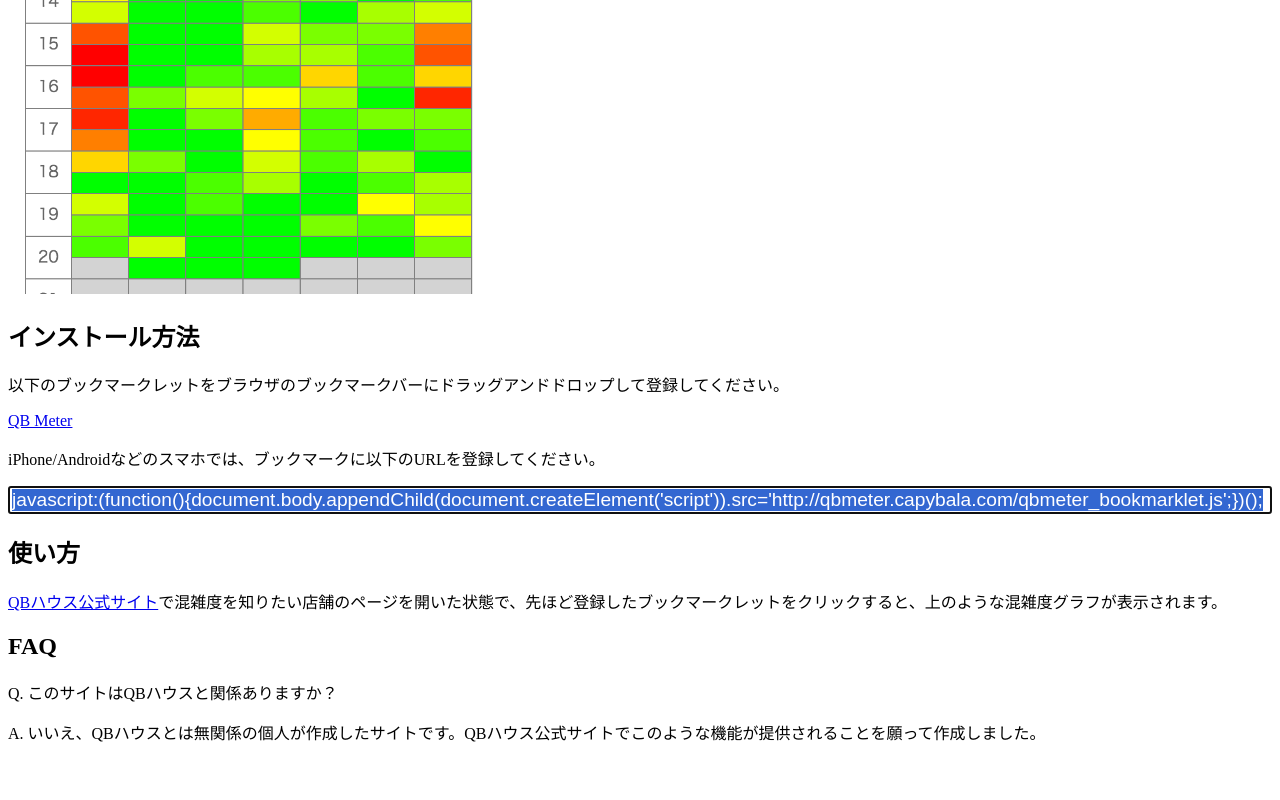
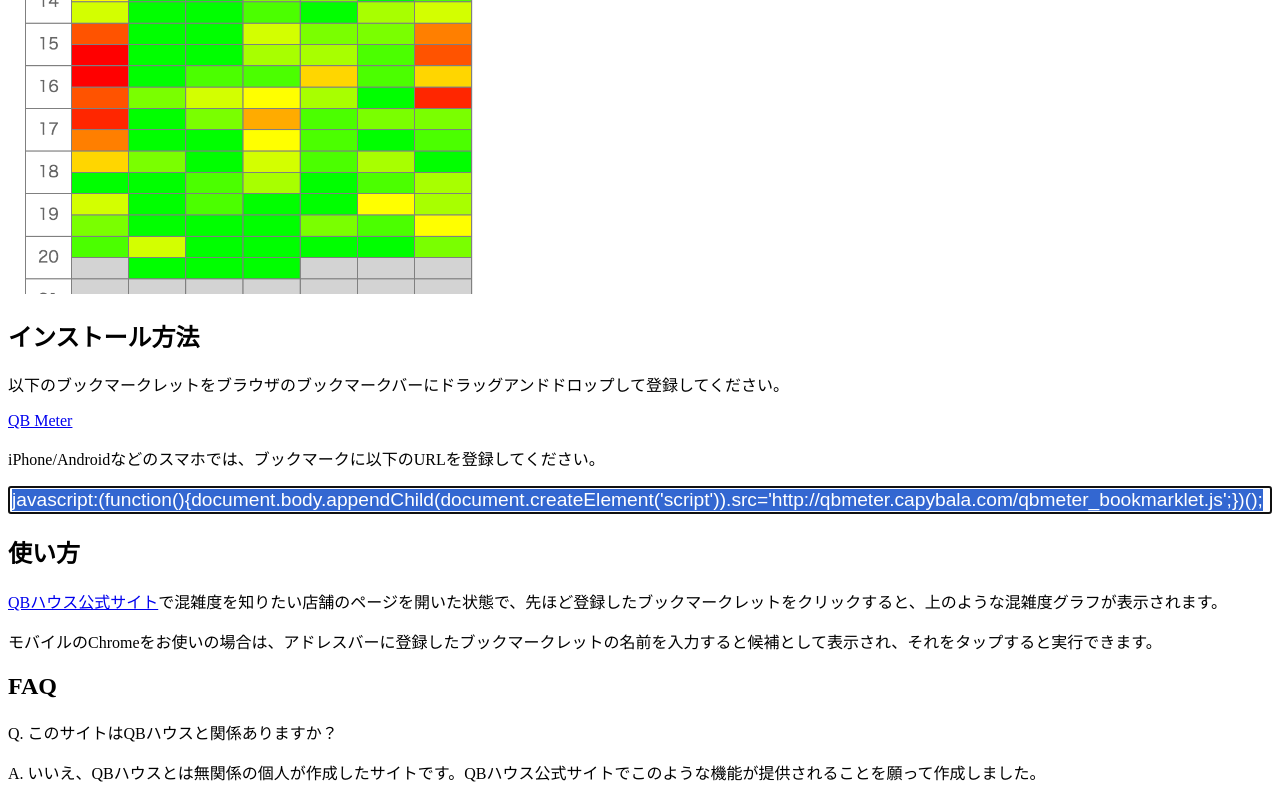
Before and after one commit to capybala/qbmeter, a plain HTML site: page index.html in a window 1280 px wide. Shown: the part 764-1564 px from the top of the page. Before the commit the page ends 1524 px from the top, so only its background shows below. Drawn offline with Linux system fonts and the light colour scheme.

Commit message:
Update index.html

```diff
--- a/index.html
+++ b/index.html
@@ -26,6 +26,7 @@
 
 		<h2>使い方</h2>
 		<p><a href="http://www.qbhouse.co.jp/">QBハウス公式サイト</a>で混雑度を知りたい店舗のページを開いた状態で、先ほど登録したブックマークレットをクリックすると、上のような混雑度グラフが表示されます。</p>
+		<p>モバイルのChromeをお使いの場合は、アドレスバーに登録したブックマークレットの名前を入力すると候補として表示され、それをタップすると実行できます。</p>
 
 		<h2>FAQ</h2>
 
```
